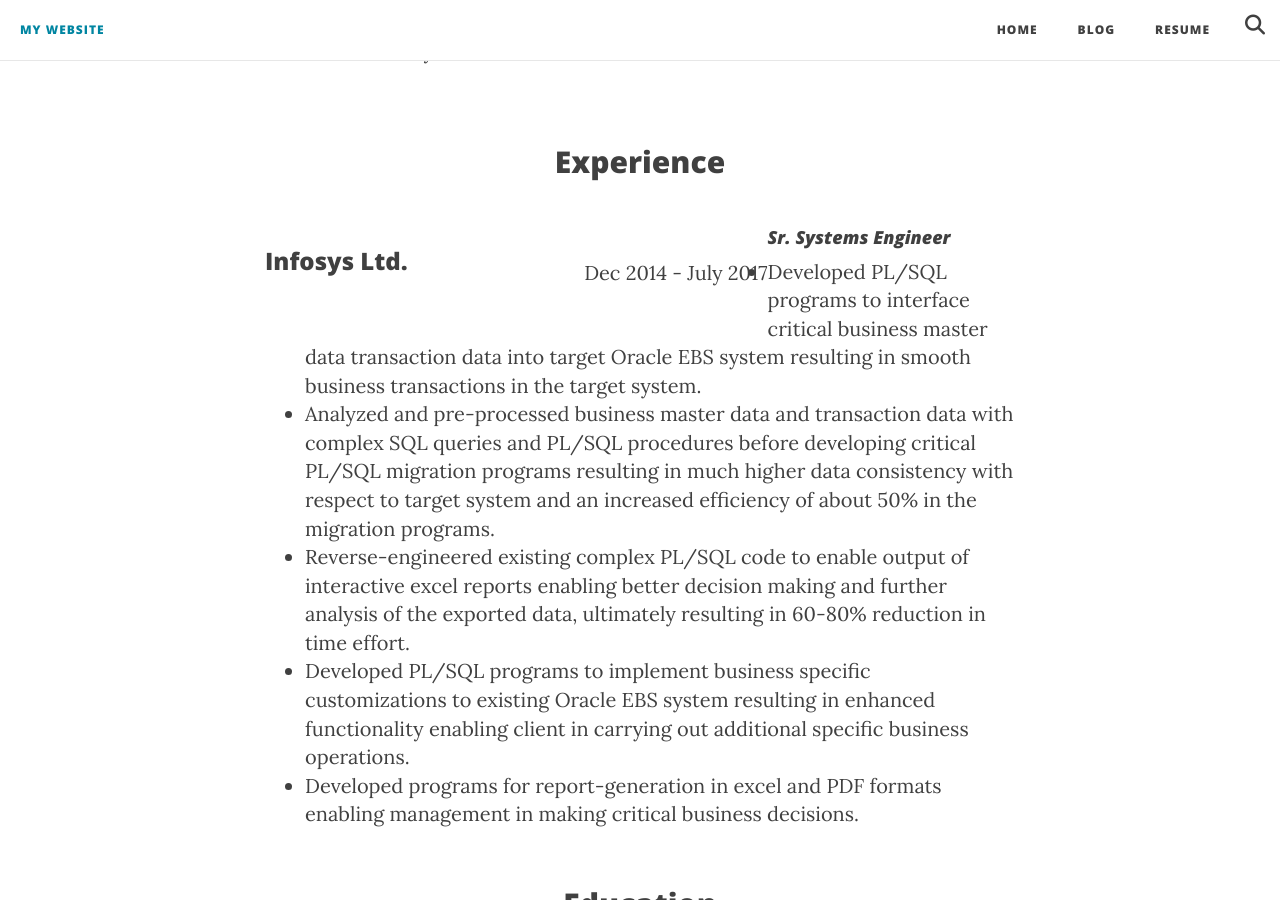
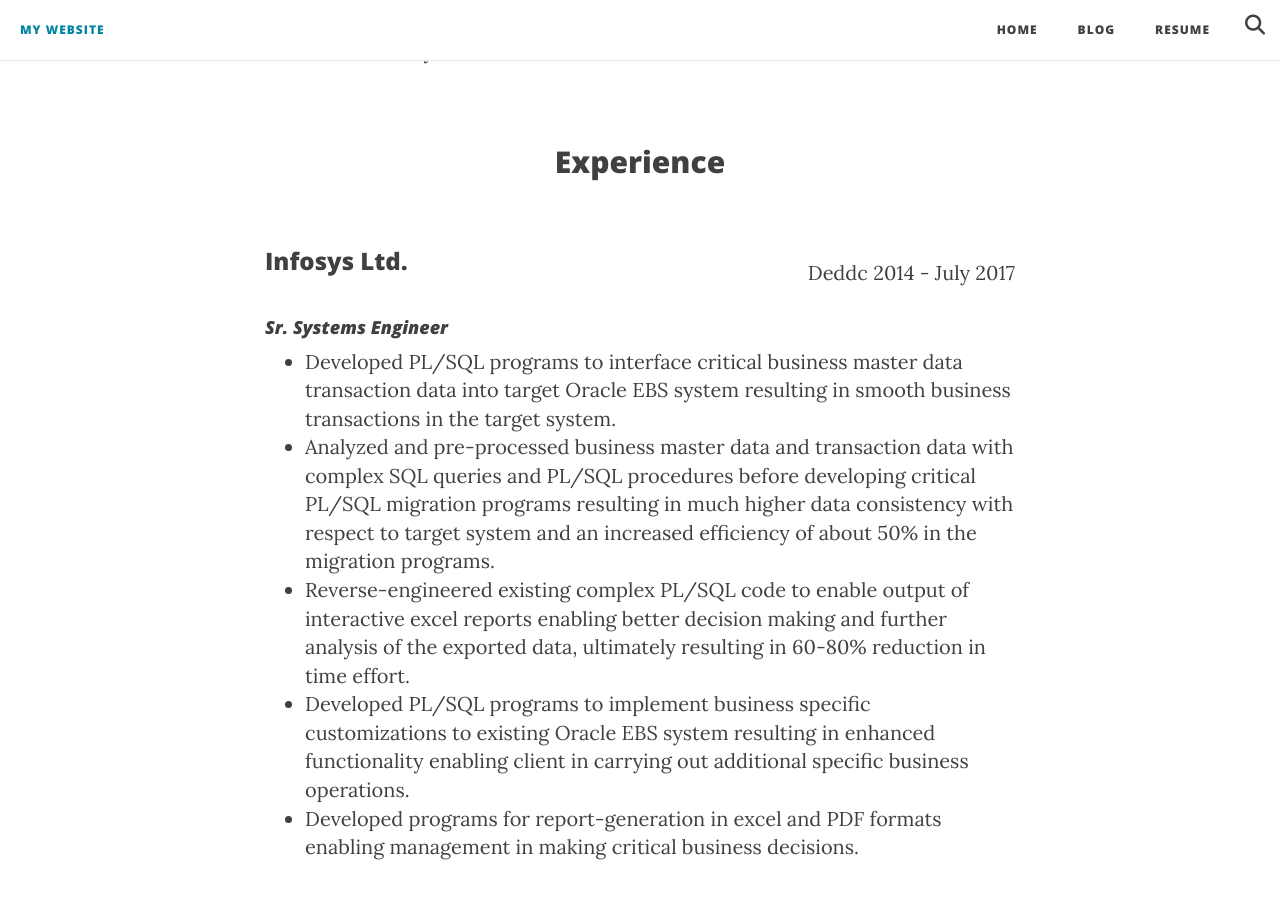
Before and after one commit to PrashantShivajiBhapkar/PrashantShivajiBBhapkar.github.io, a Jekyll site: the page built from index.html, in a window 1280 px wide and 900 px high, scrolled down 1006 px. Built offline with Jekyll 4.4.1, drawn with Linux system fonts in a browser that asks for light colours; nearby versions of some CDN libraries; library files that are not in the unit come from our copies.

Commit message:
edited home page content

```diff
--- a/index.html
+++ b/index.html
@@ -40,7 +40,7 @@
             <div id="header">
 
 					<h3 style="float: left; width: 34%; text-align: left;">Infosys Ltd.</h3>
-					<p style="float: left; width: 33%; text-align: right;">Dec 2014 - July 2017</p>
+					<p style="float: left; width: 66%; text-align: right;">Deddc 2014 - July 2017</p>
 
 
 				<h4><i>Sr. Systems Engineer</i></h4>
```
